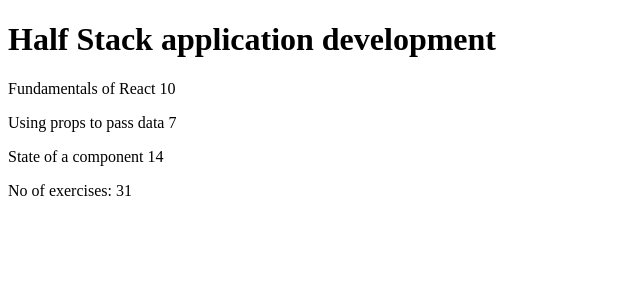
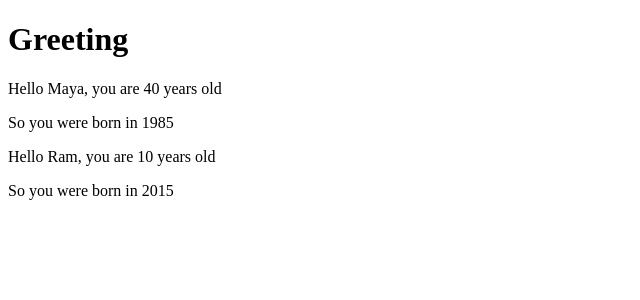
Before and after one commit to suub0i/FullStackOpen, a React (Vite) app in the folder Part1/Exercise1.1/: page / in a window 1280 px wide. Shown: the top 300 px of the page, without its empty margins (0-640 px from the left). Built offline with nearby package versions, Linux system fonts and the light colour scheme.

Commit message:
component

```diff
--- a/Part1/Exercise1.1/src/App.jsx
+++ b/Part1/Exercise1.1/src/App.jsx
@@ -1,51 +1,26 @@
-const Header = (props) => {
-  return (
-    <h1>{props.course}</h1>
-  );
+const Hello = ({name, age}) =>{
+  const bornYear =  () => new Date().getFullYear() - age
+  return(
+    <div>
+      <p>
+        Hello {name}, you are {age} years old
+
+      </p>
+      <p>So you were born in {bornYear()}</p>
+    </div>
+  )
 }
-const Part = (props) => {
-  return (
-    <p>{props.part} {props.exercise}</p>
-  );
-}
-const Content = (props) => {
-  return (
+
+const App = () => {
+  const name = 'Ram'
+  const age = 10
+
+  return(
     <div>
-      <Part part={props.parts[0].name} exercise={props.parts[0].exercises} />
-      <Part part={props.parts[1].name} exercise={props.parts[1].exercises} />
-      <Part part={props.parts[2].name} exercise={props.parts[2].exercises} />
+      <h1>Greeting</h1>
+      <Hello name = 'Maya' age = {30 + 10}/>
+      <Hello name = {name} age = {age}/>
     </div>
-  );
-}
-const Total = (props) => {
-  return (
-    <p>No of exercises: {props.parts[0].exercises + props.parts[1].exercises + props.parts[2].exercises}</p>
-  );
-}
-const App = () => {
-  const course = {
-    name: 'Half Stack application development',
-    parts: [
-      {
-        name: 'Fundamentals of React',
-        exercises: 10
-      },
-      {
-        name: 'Using props to pass data',
-        exercises: 7
-      },
-      {
-        name: 'State of a component',
-        exercises: 14
-      }
-    ]
-  }
-  return (
-    <div>
-      <Header course={course.name} />
-      <Content parts={course.parts} />
-      <Total parts={course.parts} />
-    </div>
-  );
+  )
 }
 export default App;
```
